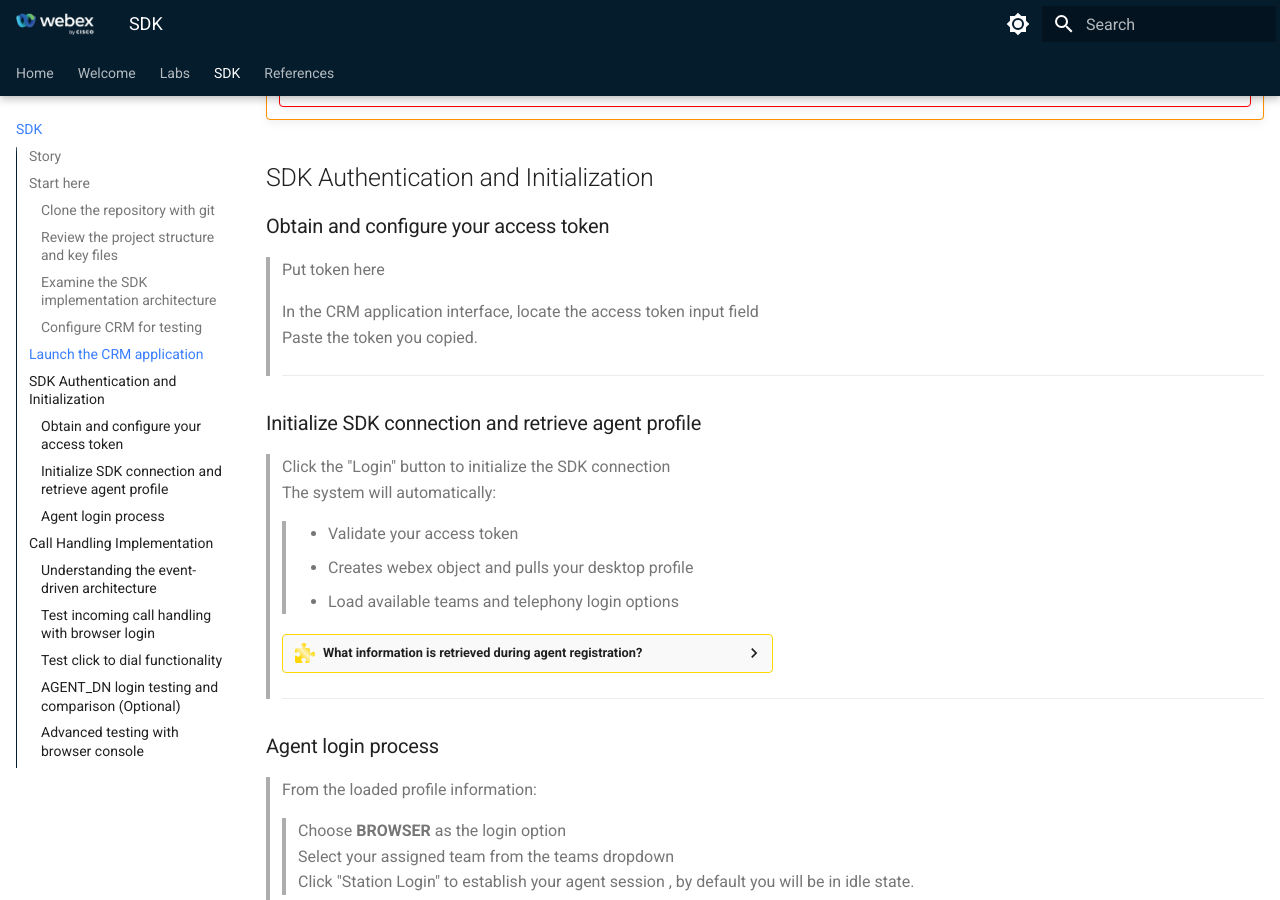
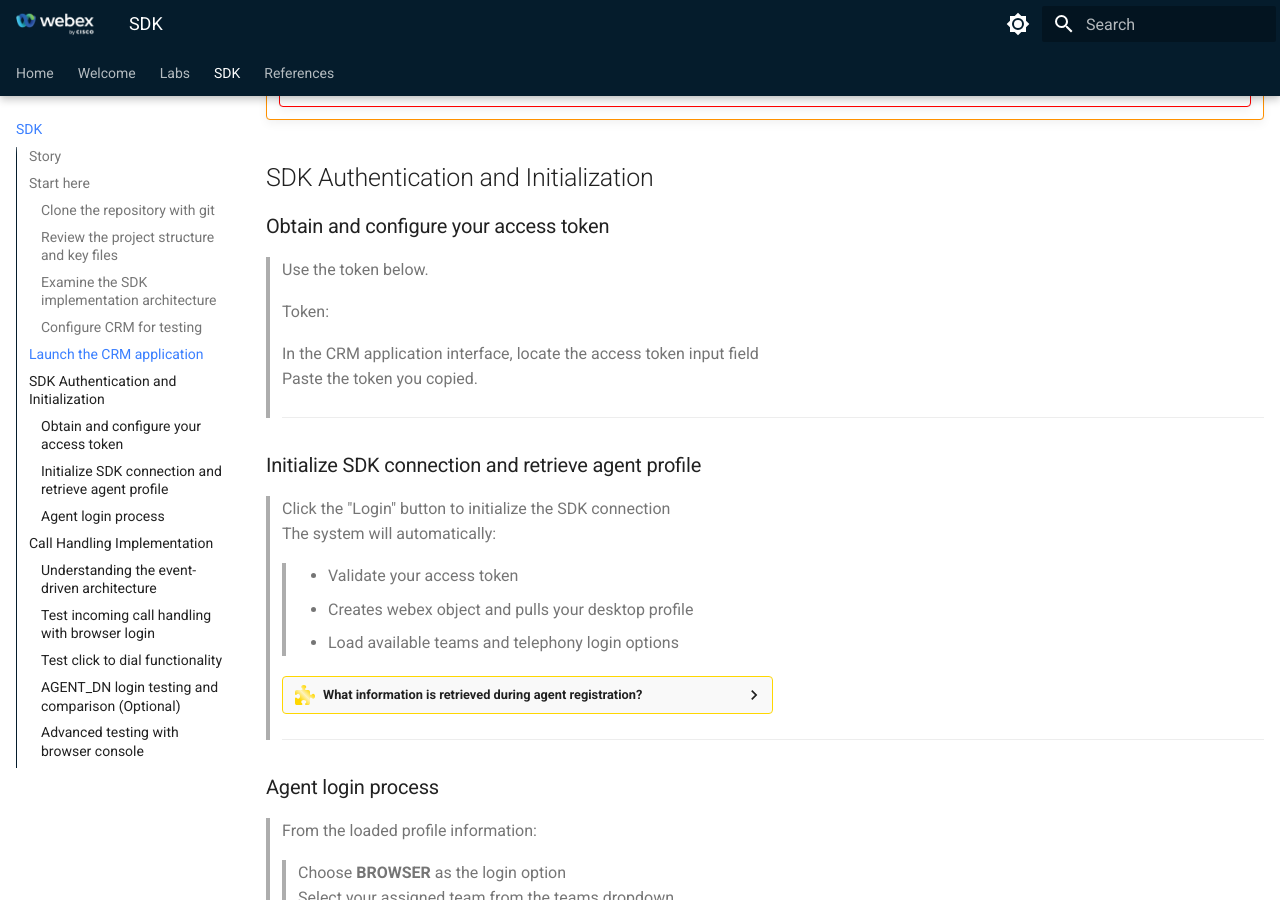
Before and after one commit to WebexCC-SA/LAB-3354, an MkDocs documentation site: the page built from docs/WXCC_SDK.md, in a window 1280 px wide and 900 px high, scrolled down 3472 px. Built offline with MkDocs 1.6.1 and Material for MkDocs 9.7.7, drawn with Linux system fonts in a browser that asks for light colours.

Commit message:
token content for SDK

```diff
--- a/docs/WXCC_SDK.md
+++ b/docs/WXCC_SDK.md
@@ -118,8 +118,9 @@
 ## SDK Authentication and Initialization
 
 ### Obtain and configure your access token
-> Put token here
+> Use the token below.
 >
+> Token: <w class="token"></w>
 >
 >
 > In the CRM application interface, locate the access token input field
```
